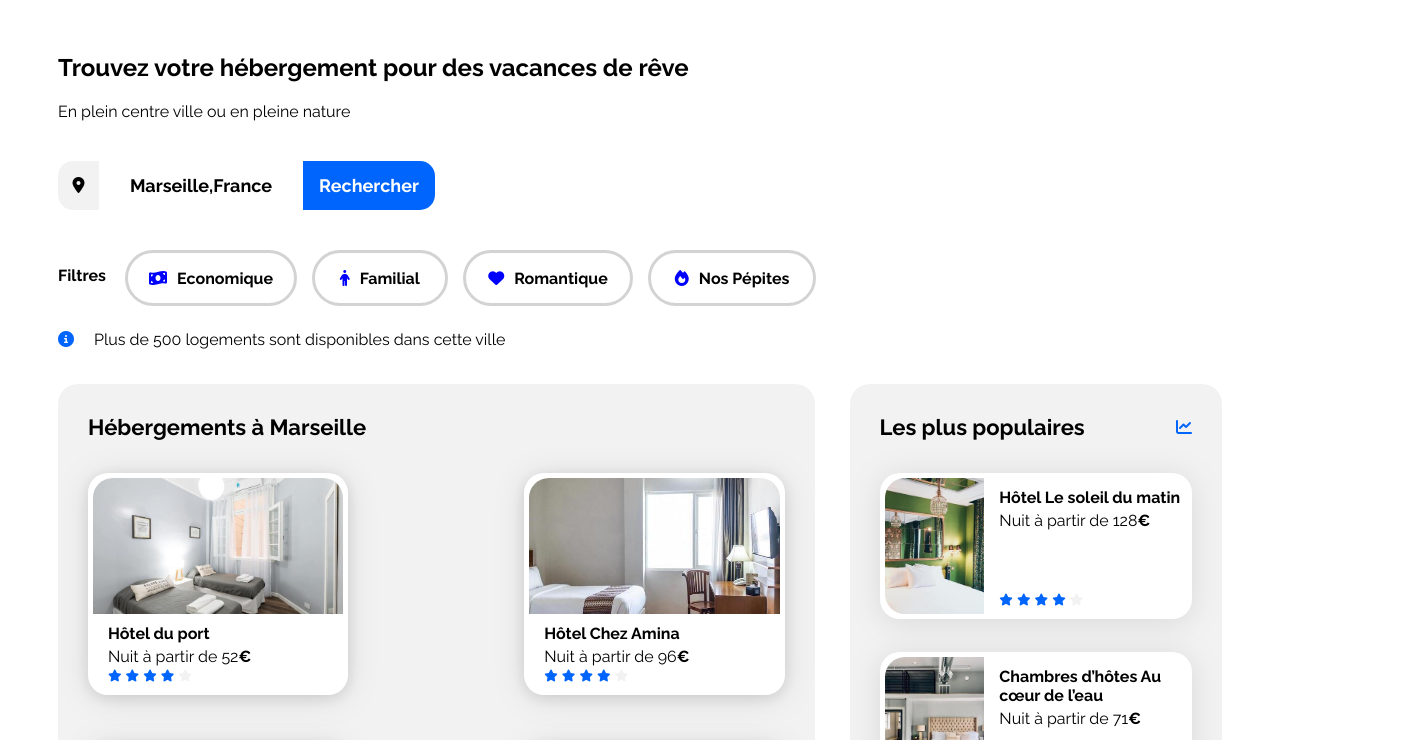
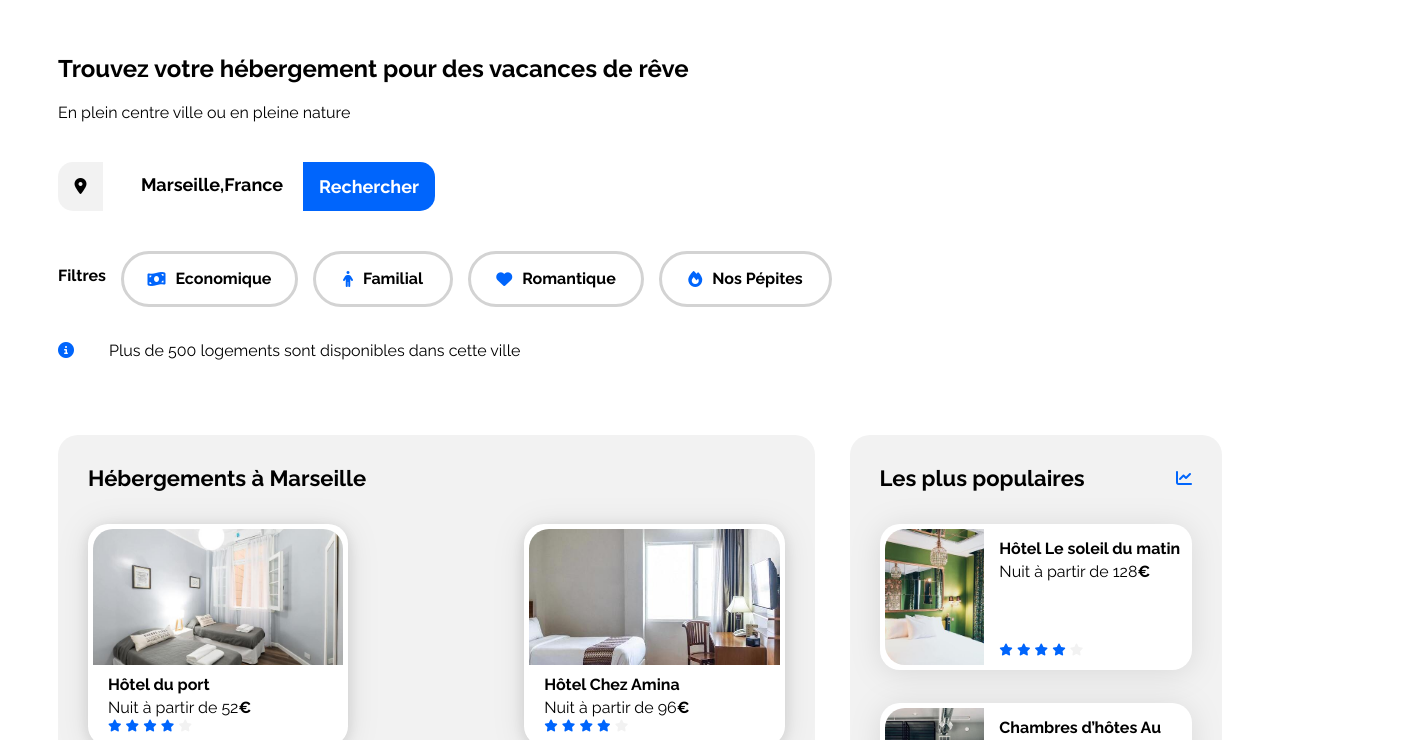
Before and after one commit to Miha0501/OpenClassroomsProject, a plain HTML site: page index.html in a window 1280 px wide. Shown: the part 53-793 px from the top of the page, 1408 px wide, since content can reach past the window. Drawn offline with Linux system fonts and the light colour scheme.

Commit message:
feature: improving desktop model

```diff
--- a/css/style.css
+++ b/css/style.css
@@ -9,7 +9,13 @@
     --filter-bg-color: #DEEBFF;
 }
 
-.header{
+main {
+    display: flex;
+    flex-direction: column;
+    gap: 35px;
+}
+
+.header {
     display: flex;
     flex-direction: row;
     justify-content: space-between;
@@ -20,31 +26,31 @@
     }
 }
 
-.header-items{
+.header-items {
     display:flex;
     flex-direction: row;
     gap: 35px;
+    padding-top: 10px;
 
     a:hover{
         color: blue;
         border-top: 2px solid var(--main-color);
-        padding-top: 10px;
     }
 }
 
-.body{
-    display: flex;
-    flex-direction: column;
-    gap: 35px;
-}
-
-h2{
+h2 {
     margin-top: 70px;
 }
 
-.navigation-bar{
+/* .headline {
     display: flex;
-    flex-direction: row;
+    flex-direction: column;
+    text-align:justify;
+    gap: 8px;
+} */
+
+.navigation-bar {
+    display: flex;
     width: 377px;
     height: 49px;
     border-radius: 15px;
@@ -53,7 +59,7 @@ h2{
     margin-top: 40px;
 }
 
-.icon-location{
+.icon-location {
     height: 49px;
     background-color: #F2F2F2;
     width: 50px;
@@ -63,21 +69,23 @@ h2{
     border: 1px;
 }
 
-.search::placeholder{
+.search {
+    border-width: 0px;
+    height: 49px;
+    width: 200px;
+    box-sizing: border-box;
+    padding-left: 20px;
+    outline: none;
+  }
+
+.search::placeholder {
     font-size: 18px;
-    padding: 15px, 16px, 15px, 16px;
     font-weight: bold;
     color:black;
     text-align: center;
 }
 
-.search{
-    border-width: 0px;
-    height: 49px;
-    width: 200px;
-  }
-
-.button-search{
+.button-search {
     background-color: #0065FC;
     color: #FFFFFF;
     font-weight: bold;
@@ -87,14 +95,15 @@ h2{
     border-radius: 0px 15px 15px 0px;
     border-width: 0px;
     cursor: pointer;
-    Padding:15px, 16px, 15px, 16px;
+    padding:15px, 16px, 15px, 16px;
+    /* gap:10px; */
 }
 
-.search-icon-mobile{
+.search-icon-mobile {
     display: none;
 }
 
-.category{
+.filters-category {
     display: flex;
     flex-direction:row;
     gap: 15px;
@@ -102,41 +111,60 @@ h2{
     height: 50px;
 }
 
-.filter_text{
+.filter_text {
     width: 54px;
     height: 50px;
-    background-color: white;
     align-content: center;
     font-weight: bold;
 }
 
-.filter_categ{
+.filters-container {
+    display: flex;
+    gap: 15px;
+}
+
+.filter_categ {
     height: 50px;
-    background-color: white;
     font-weight: bold;
     display: flex;
-    flex-direction:row;
     align-items: center;
     justify-content: center;
     flex-wrap: wrap;
     gap: 10px;
     border-radius: 30px 30px 30px 30px;
     border: 3px solid lightgray;
+    cursor: pointer;
+}
+.filter_categ:nth-child(1) {
+    width: 171px;
+}
+.filter_categ:nth-child(2) {
+    width: 134px;
+}
+.filter_categ:nth-child(3) {
+    width: 170px;
+}
+.filter_categ:nth-child(4) {
+    width: 167px;
 }
 
-.filter_categ:hover{
+.filter_categ:hover {
     background-color: lightblue;
 }
 
-.infobar{
+.infobar {
     display: flex;
-    flex-direction: row;
-    gap: 20px;
-    margin-top: 30px;
+    gap: 35px;
+    margin-top: 40px;
+    margin-bottom: 40px;
 }
 
 .fa-solid {
     color: var(--main-color);
+}
+
+.fa-location-dot {
+    color: black;
 }
 
 .main-container {
@@ -144,6 +172,8 @@ h2{
     max-width: 1440px;
     padding: 0 50px;
     box-sizing: border-box;
+    margin: auto;
+    margin-inline: auto;
 }
 
 a {
@@ -194,19 +224,21 @@ a {
 }
 
 /****** Hebergements ***********/
-.hebergements{
+
+.hebergements {
     width: 65%;
     display: flex;
     flex-direction: column;
 }
 
-.hebergements-container{
+.hebergements-container {
     display: flex;
     justify-content: space-between;
     align-items: center;
     flex-wrap: wrap;
     gap:15px;
 }
+
 .hebergements-title {
     display: flex;
     justify-content: space-between;
@@ -254,7 +286,7 @@ a {
     margin-top: 30px;
 }
 
-.hebergements-foot .section-title{
+.hebergements-foot .section-title {
     font-size: 18px;
 }
 
@@ -306,29 +338,28 @@ a {
 
 /* ******Activities****** */
 
-.activities{
+.activities {
     display: flex;
     flex-direction: column;
-    background-color: none;
+    width: 100%;
     gap: 30px;
     padding: 30px;
  }
 
 .activities-frame {
     display: flex;
-    flex-direction: row;
     justify-content: space-between;
-    align-content: center;
+    align-items: center;
+    justify-content: center;
     width: 1280px;
     height: 439px;
     gap: 30px;
 }
 
 .activities-frame .card {
-    display: flex;
-    flex-direction: column;
     width: 25%;
     height: 439px;
+    padding: 0;
     box-shadow: 0px 3px 15px rgba(0, 0, 0, 0.1);
 }
 
@@ -341,7 +372,7 @@ a {
     border-top-right-radius: 20px;
  }
 
- .activities-frame .card-content{
+ .activities-frame .card-content {
     width: 297.5px;
     height: 59px;
     border-radius: 0px, 0px, 20px, 20px;
@@ -358,16 +389,13 @@ footer{
     background-color: var(--main-bg-color);
     margin-top: 70px;
     gap: 10px;
-}
-
-.footer-container{
     display: flex;
     flex-direction: row;
     align-items: flex-start;
     flex-wrap: nowrap;
 }
 
-.footer-box{
+.footer-box {
     display: flex;
     flex-direction: column;
     align-items: flex-start;
@@ -378,7 +406,7 @@ footer{
     gap:15px;
 }
 
-h4{
+h4 {
     margin-bottom: 0;
 }
 
--- a/index.html
+++ b/index.html
@@ -29,15 +29,15 @@
         </header>
 
         <main>
-        <section class="body">
             <section>
-                <h2>Trouvez votre hébergement pour des vacances de rêve</h2>
+                <div class="headline">
+                    <h2>Trouvez votre hébergement pour des vacances de rêve</h2>
                     <p>En plein centre ville ou en pleine nature</p>
-
-                <form action="" method="get">
+                </div>
+                <!-- <form action="" method="get">      -->
                 <div class="navigation-bar">
                     <div class="icon-location">
-                        <i class="fa-solid fa-location-dot" style="color:black"></i>
+                        <i class="fa-solid fa-location-dot"></i>
                     </div>
                     <div>
                         <input type="text" class="search" name="location" id="location" placeholder="Marseille,France">
@@ -49,23 +49,24 @@
                         <i class="fa-solid fa-magnifying-glass"></i>
                     </button>
                 </div>
-                </form>
-                <div class="category">
+                <!-- </form> -->
+                <div class="filters-category">
                     <div class="filter_text">Filtres</div>
-                    <div style="width: 171px;" class="filter_categ">
-                        <i class="fa-solid fa-money-bill-wave" style="color: blue;"></i>Economique
-                    </div>
-                    <div style="width: 134px;" class="filter_categ">
-                        <i class="fa-solid fa-person" style="color: blue;"></i>Familial
-                    </div>
-                    <div style="width: 170px;" class="filter_categ">
-                        <i class="fa-solid fa-heart" style="color: blue;"></i>Romantique
-                    </div>
-                    <div style="width: 167px;" class="filter_categ">
-                        <i class="fa-solid fa-fire" style="color: blue;" ></i>Nos Pépites
+                    <div class="filters-container">
+                        <div class="filter_categ">
+                            <i class="fa-solid fa-money-bill-wave"></i>Economique
+                        </div>
+                        <div class="filter_categ">
+                            <i class="fa-solid fa-person"></i>Familial
+                        </div>
+                        <div class="filter_categ">
+                            <i class="fa-solid fa-heart"></i>Romantique
+                        </div>
+                        <div class="filter_categ">
+                            <i class="fa-solid fa-fire"></i>Nos Pépites
+                        </div>
                     </div>
                 </div>
-
                 <div class="infobar">
                     <div class="icon-info"> <i class="fa-solid fa-circle-info"></i></div>
                     <div>Plus de 500 logements sont disponibles dans cette ville</div>
@@ -329,10 +330,10 @@
                             </div>
                             </a>
                         </div>
-        </section>
+                </div>
+            </section>
         </main>
         <footer>
-            <div class="footer-container">
                 <div class="footer-box">
                     <h4>A propos</h4>
                     <a href="#">Fontionnement du site</a>
@@ -349,7 +350,7 @@
                     <a href="#">Centre d'aide</a>
                     <a href="#">Nous contacter</a>
                 </div>
-            </div>
+
         </footer>
     </div>
 </body>
```
